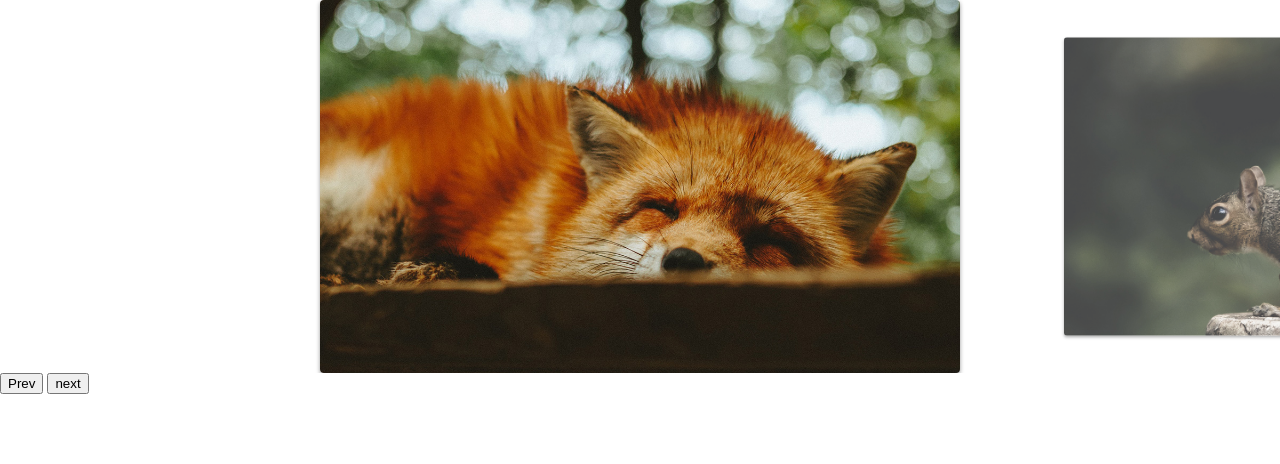
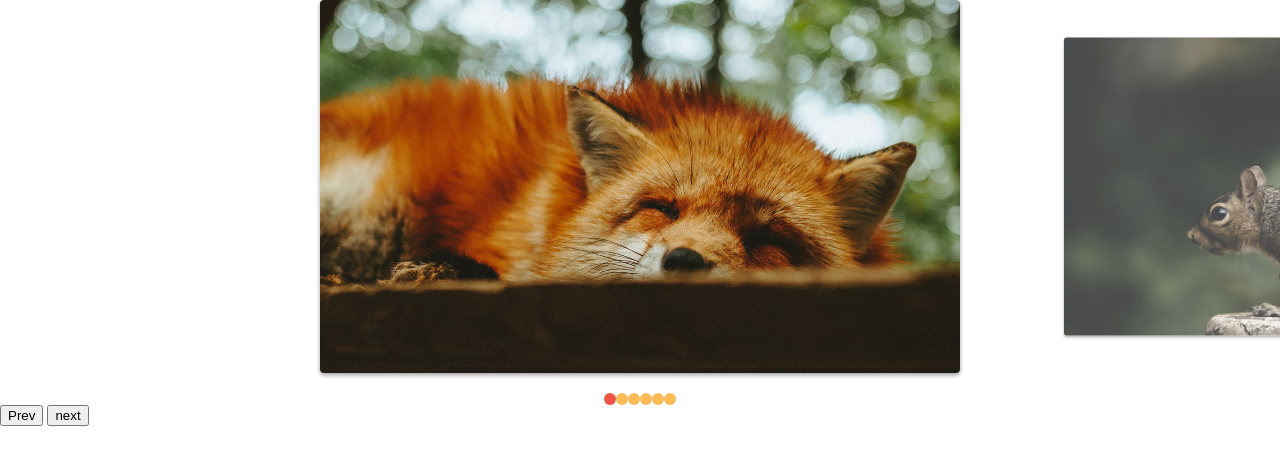
Before and after one commit to O-DEV-BK/Slide, a plain HTML site: page index.html in a window 1280 px wide. Drawn offline with Linux system fonts and the light colour scheme.

Commit message:
paginação feita

```diff
--- a/css/style.css
+++ b/css/style.css
@@ -21,7 +21,7 @@ img {
   display: flex;
 }
 
-.slide:hover{
+.slide:hover {
   will-change: transform;
 }
 
@@ -42,7 +42,28 @@ img {
   transform: translate3d(0px, 0, 0);
 } */
 
-.slide li.active{
+.slide li.active {
   opacity: 1;
   transform: scale(1);
 }
+
+[data-control="slide"] {
+  display: flex;
+  justify-content: center;
+  margin-top: 1.2rem;
+}
+
+[data-control="slide"] li a {
+  display: block;
+  width: 12px;
+  height: 12px;
+  background: #fb5;
+  border-radius: 50%;
+  overflow: hidden;
+  text-indent: -999px;
+}
+
+[data-control="slide"] li.active a,
+[data-control="slide"] li a:hover {
+  background: #e54;
+}
--- a/js/script.js
+++ b/js/script.js
@@ -2,5 +2,6 @@ import { SlideNav } from './slide.js'
 
 const slide = new SlideNav('.slide', '.wrapper');
 slide.init();
+slide.addArrow('.prev', '.next')
 
-slide.addArrow('.prev', '.next')
+slide.addControl();
--- a/js/slide.js
+++ b/js/slide.js
@@ -6,6 +6,7 @@ export default class Slide {
     this.wrapper = document.querySelector(wrapper);
     this.dist = { finalPosition: 0, startX: 0, moviment: 0 }
     this.activeClass = 'active'
+    this.changeEvent = new Event ('changeEvent');
   }
 
   transition(active) {
@@ -99,6 +100,7 @@ export default class Slide {
     this.slideIndexNav(index)
     this.dist.finalPosition = activeSlide.position
     this.changeActiveClass();
+    this.wrapper.dispatchEvent(this.changeEvent);
   }
 
   changeActiveClass() {
@@ -146,15 +148,55 @@ export default class Slide {
 }
 
 export class SlideNav extends Slide {
+  constructor(slide, wrapper) {
+    super(slide, wrapper);
+    this.bindControlEvents();
+  }
+
   addArrow(prev, next) {
     this.prevElement = document.querySelector(prev);
     this.nextElement = document.querySelector(next);
     this.addArrowEvents();
   }
 
-addArrowEvents(){
-  this.prevElement.addEventListener('click', this.activePrevSlide)
-  this.nextElement.addEventListener('click', this.activeNextSlide)
+  addArrowEvents() {
+    this.prevElement.addEventListener('click', this.activePrevSlide);
+    this.nextElement.addEventListener('click', this.activeNextSlide);
   }
 
+  createControl() {
+    const control = document.createElement('ul');
+    control.dataset.control = 'slide';
+    this.slideArray.forEach((item, index) => {
+      control.innerHTML += `<li><a href="#slide${index + 1}">${index + 1}</a></li>`;
+    });
+    this.wrapper.appendChild(control);
+    return control;
   }
+
+  eventcontrol(item, index) {
+    item.addEventListener('click', (event) => {
+      event.preventDefault();
+      this.changeSlide(index);
+    });
+    this.wrapper.addEventListener('changeEvent', this.activeControlItem);
+  }
+
+  activeControlItem(){
+    this.controlArray.forEach(item => item.classList.remove(this.activeClass))
+    this.controlArray[this.index.active].classList.add(this.activeClass);
+  }
+
+  addControl(customControl) {
+    this.control = document.querySelector(customControl) || this.createControl();
+    this.controlArray = [...this.control.children];
+    this.activeControlItem();
+    this.controlArray.forEach(this.eventcontrol);
+  }
+
+
+  bindControlEvents() {
+    this.eventcontrol = this.eventcontrol.bind(this);
+    this.activeControlItem = this.activeControlItem.bind(this);
+  }
+}
```
Lines whose indentation alone changed are shown as unchanged.
